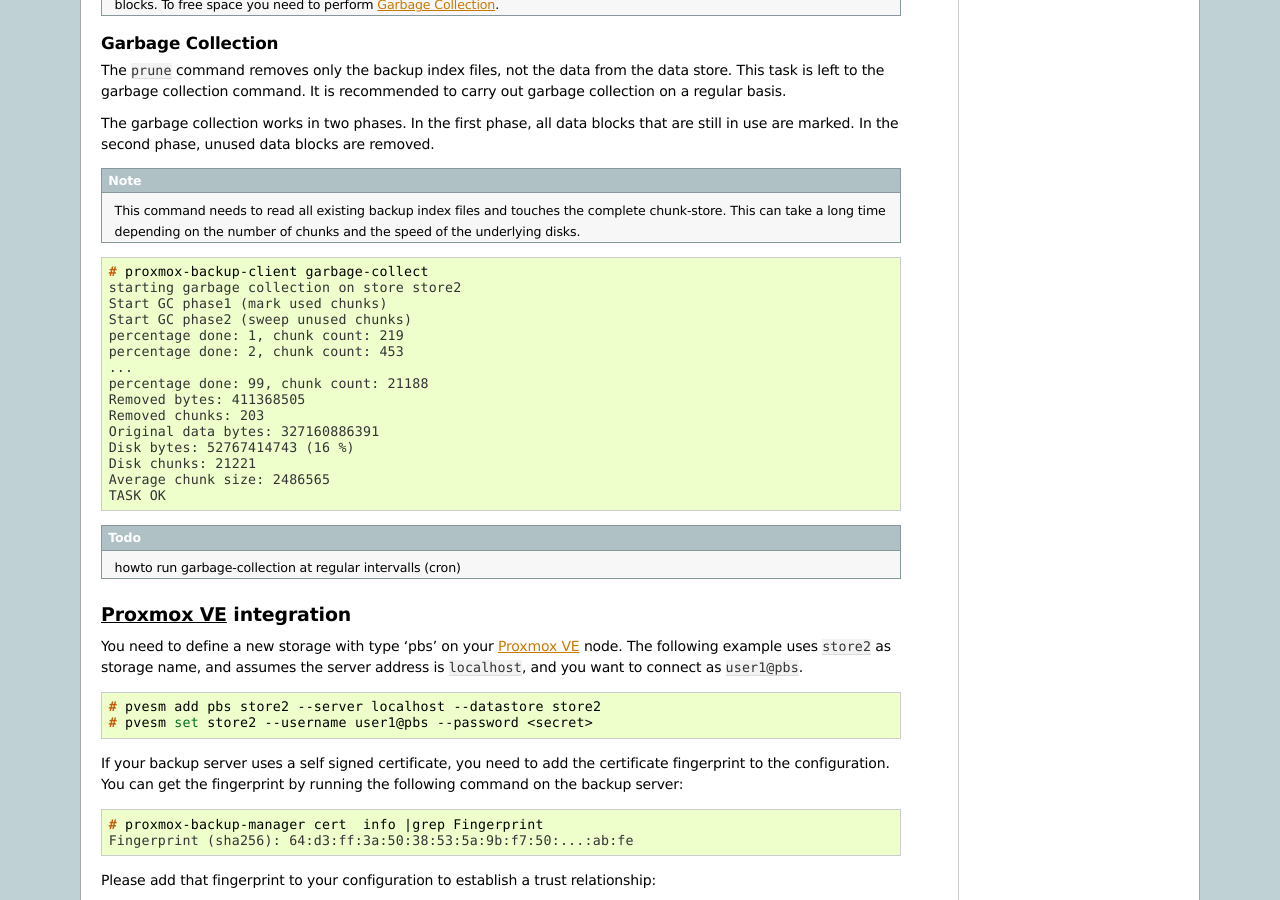
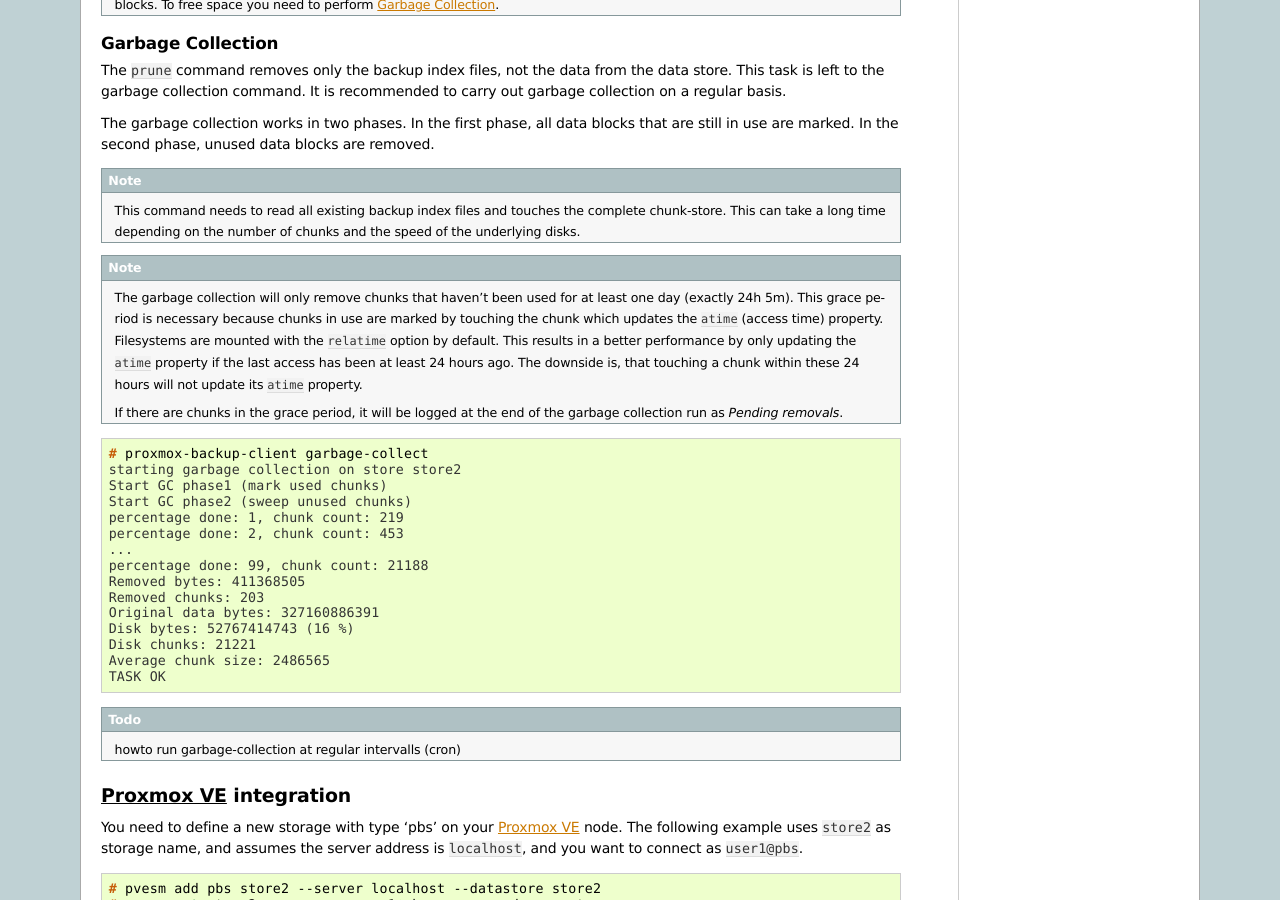
Before and after one commit to proxmox/proxmox-backup, a Sphinx documentation site: the page built from docs/administration-guide.rst, in a window 1280 px wide and 900 px high, scrolled down 13068 px. Built offline with Sphinx 7.4.7, drawn with Linux system fonts in a browser that asks for light colours.

Commit message:
docs: fix #2851 Add note about GC grace period
Adding a note about the garbage collection's grace period due to the
default atime behavior should help to avoid confusion as to why space is
not freed immediately.

Signed-off-by: Aaron Lauterer <a.lauterer@proxmox.com>

```diff
--- a/docs/administration-guide.rst
+++ b/docs/administration-guide.rst
@@ -962,6 +962,17 @@
   depending on the number of chunks and the speed of the underlying
   disks.
 
+.. note:: The garbage collection will only remove chunks that haven't been used
+   for at least one day (exactly 24h 5m). This grace period is necessary because
+   chunks in use are marked by touching the chunk which updates the ``atime``
+   (access time) property. Filesystems are mounted with the ``relatime`` option
+   by default. This results in a better performance by only updating the
+   ``atime`` property if the last access has been at least 24 hours ago. The
+   downside is, that touching a chunk within these 24 hours will not update its
+   ``atime`` property.
+
+   If there are chunks in the grace period, it will be logged at the end of the
+   garbage collection run as *Pending removals*.
 
 .. code-block:: console
 
```
